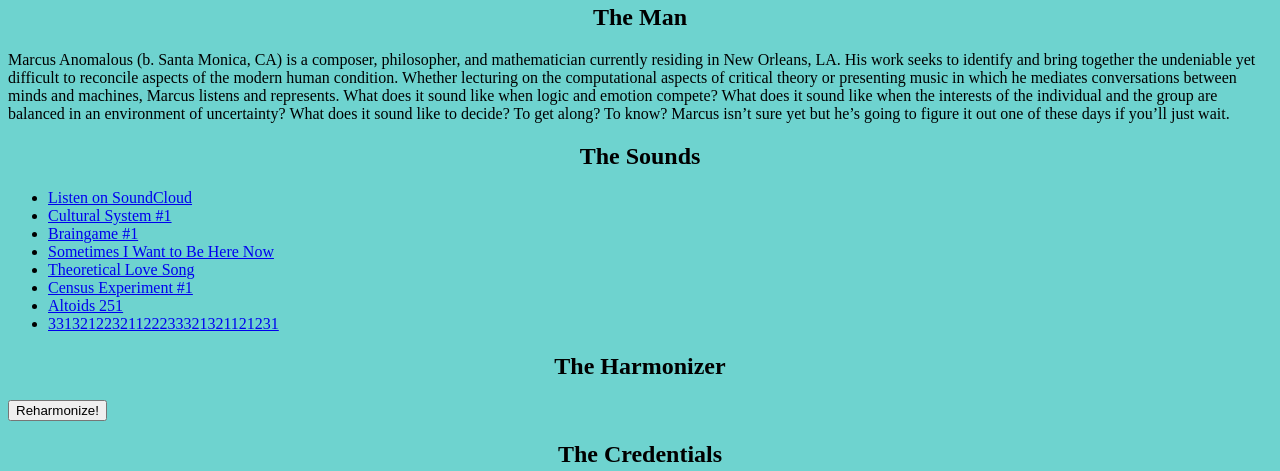
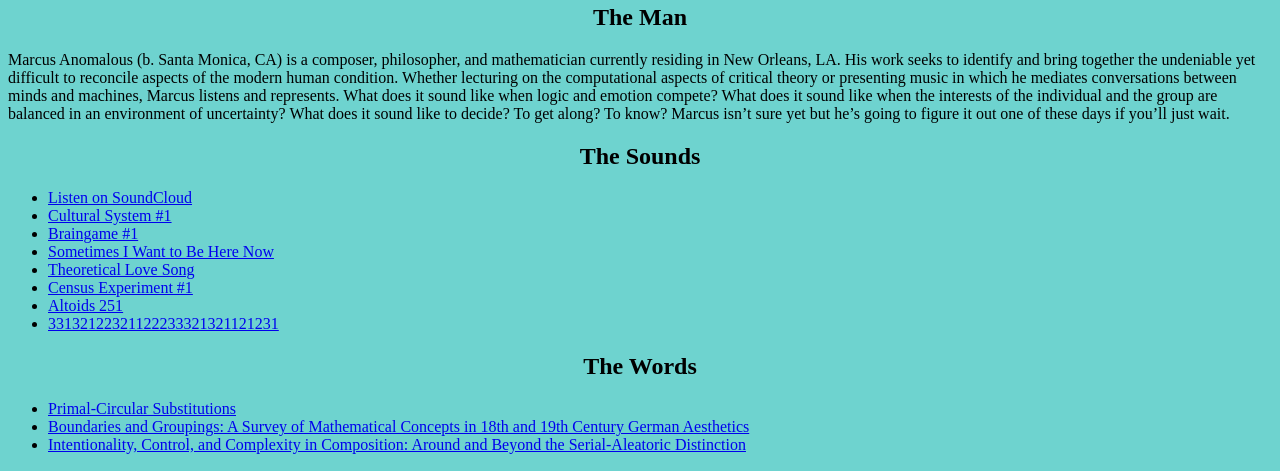
Before and after one commit to marcus-echols-booth/marcus-echols-booth.github.io, a plain HTML site: page index.html in a window 1280 px wide. Shown: the part 469-940 px from the top of the page. Drawn offline with Linux system fonts and the light colour scheme.

Commit message:
add paper links

```diff
--- a/index.html
+++ b/index.html
@@ -33,6 +33,16 @@ Marcus isn’t sure yet but he’s going to figure it out one of these days if y
 </ul>
 </p>
 
+<h2>The Words</h2>
+
+<p>
+<ul>
+<li><a href="/paperpages/primalcircularsubstitutions.htm">Primal-Circular Substitutions</a></li>
+<li><a href="/paperpages/boundariesessay.htm">Boundaries and Groupings: A Survey of Mathematical Concepts in 18th and 19th Century German Aesthetics</a></li>
+<li><a href="/paperpages/chancessay.htm">Intentionality, Control, and Complexity in Composition: Around and Beyond the Serial-Aleatoric Distinction</a></li>
+</ul>
+</p>
+
 <h2>The Harmonizer</h2>
 
 <button type="button">Reharmonize!</button>
```
